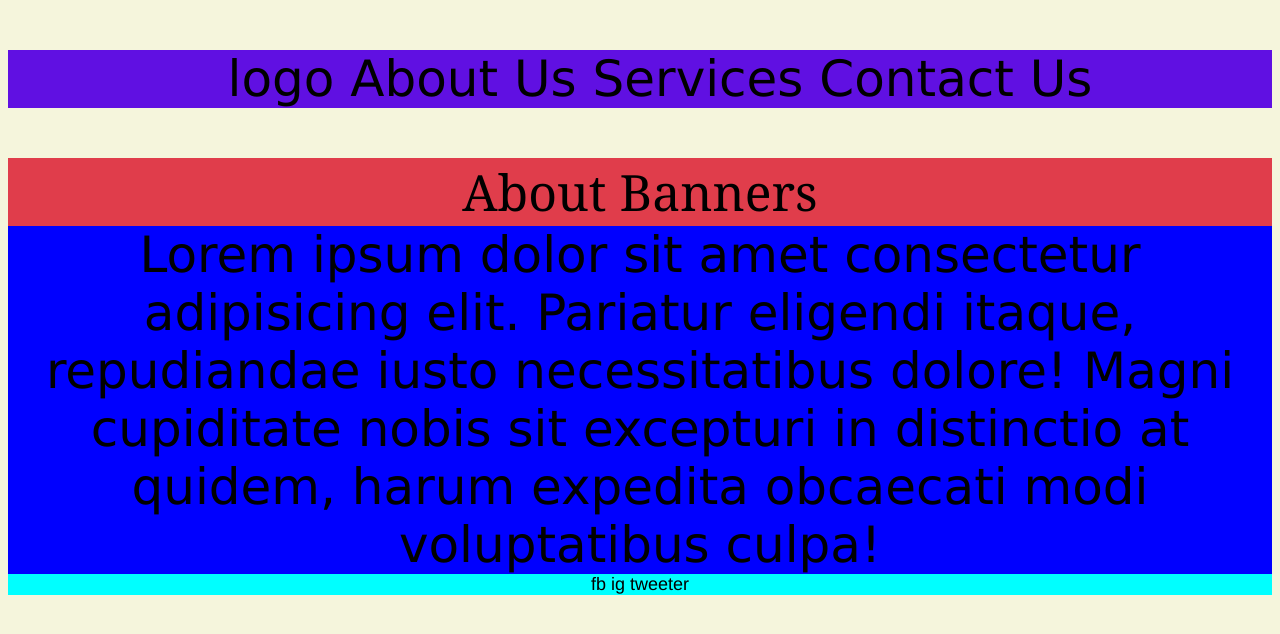
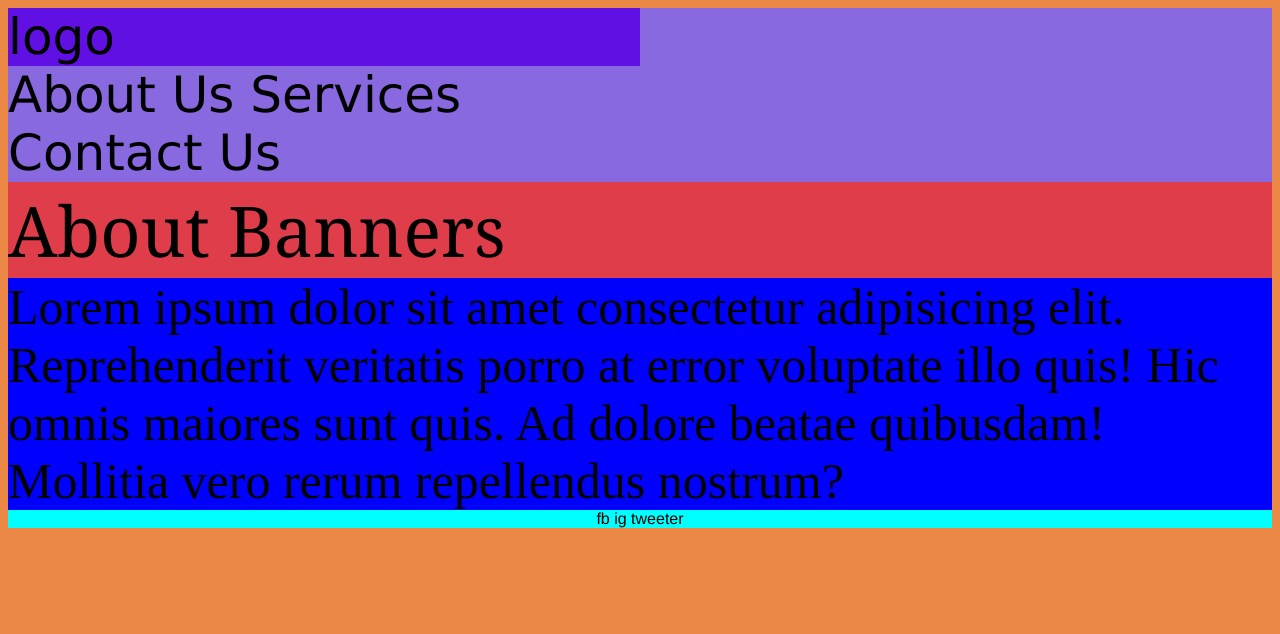
Before and after one commit to Rsinahan/bootcamp, a plain HTML site: page HtmlTopics/about.html in a window 1280 px wide. Drawn offline with Linux system fonts and the light colour scheme.

Commit message:
add styles

```diff
--- a/HtmlTopics/about.css
+++ b/HtmlTopics/about.css
@@ -1,31 +1,42 @@
-.main{
-    align-self: center;
-    text-align: center;
-    font-size: 50px;
+.maincontainer{
+    width: 100%;
     font-family: Verdana, Geneva, Tahoma, sans-serif;
+    font-size: larger;
     }
 body {
-    background-color: beige;
-    font-size: large;
+    background-color: rgb(235, 136, 70);
 }
-.logo{
+.mainlogocontainer{
+        width: 100%;
+        background-color: rgb(136, 105, 223);
+        font-size: 50px;
+}
+.logocontainer{
         background-color: rgb(96, 16, 226);
-     }
-.banner{
+        width: 50%;
+            }
+.navcontainer{
+        width: 50%;
+        display:flex;
+        flex-direction:row;
+        }
+.bannercontainer{
         background-color: rgb(224, 61, 75);
         font-family: Cambria, Cochin, Georgia, Times, 'Times New Roman', serif;
- }
-.lorem{
+        width: 100%;
+        font-size: 70px;
+        align-content: center;
+        }
+.contentcontainer{
+        width: 100%;
         background-color: blue;
+        font-size:50px;
         }
 .foot{
     background-color: aqua;
     text-align: center;
     font-family: 'Franklin Gothic Medium', 'Arial Narrow', Arial, sans-serif;
 }
-li{
-    display: inline;
+nav.div:hover{
+    background-color: rgb(95, 228, 18);
 }
-ol :hover{
-    background-color: bisque;
-}
--- a/HtmlTopics/about.html
+++ b/HtmlTopics/about.html
@@ -8,21 +8,26 @@
     <link rel="stylesheet" href="./about.css">
 </head>
 <body>
-    <div class="main">
-        <div class="logo">
-            <ol>
-                <li>logo</li>
-                <li>About Us</li>
-                <li>Services</li>
-                <li>Contact Us</li>
-            </ol>
+    <div class="maincontainer">
+        <div class="mainlogocontainer">
+            <div class="logocontainer">
+                <div>logo</div>
+            </div>
+                <div class="navcontainer">
+                <nav>
+                <span>About Us</span>
+                <span>Services</span>
+                <span>Contact Us</span>
+                </nav>
+                </div>
+            </div>
         </div>
-        <div class="banner">
-            About Banners
+        <div class="bannercontainer">
+            <div>About Banners</div>
         </div>
-        <div class="lorem">
-            Lorem ipsum dolor sit amet consectetur adipisicing elit. Pariatur eligendi itaque, repudiandae iusto necessitatibus
-            dolore! Magni cupiditate nobis sit excepturi in distinctio at quidem, harum expedita obcaecati modi voluptatibus culpa!
+        <div class="contentcontainer">
+         <div>Lorem ipsum dolor sit amet consectetur adipisicing elit. Reprehenderit veritatis porro at error
+            voluptate illo quis! Hic omnis maiores sunt quis. Ad dolore beatae quibusdam! Mollitia vero rerum repellendus nostrum?</div>
         </div>
     </div>
     <footer class="foot">fb ig tweeter </footer>
```
